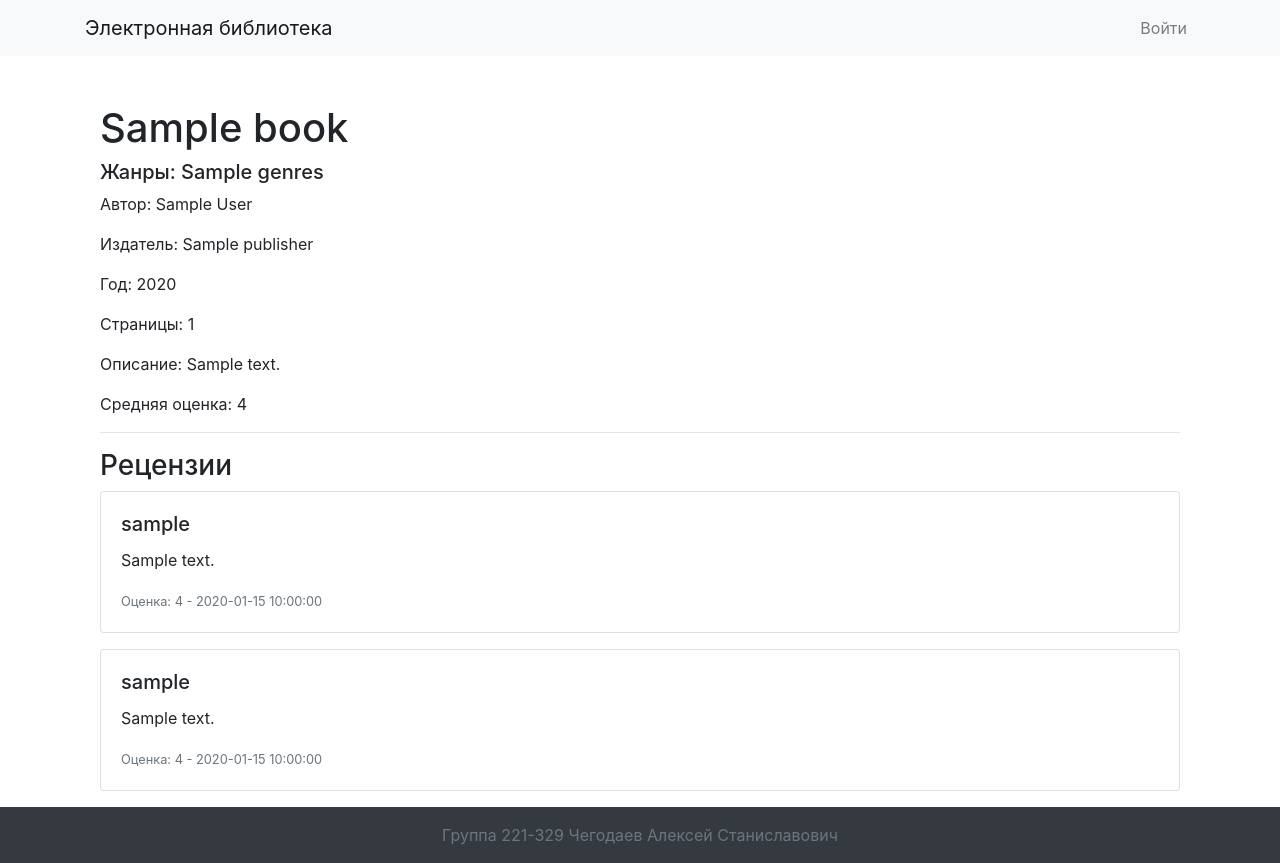
After one commit to Aluhug/webdev-exam-2024-2, a Flask app: template templates/view_book.html in a window 1280 px wide. The commit adds this page. Run offline with Flask 3, Linux system fonts and the light colour scheme; the template is opened without the code that fills it: most values are stand-ins (such as "Sample title", 1, 10 or a date in 2020); some libraries are stand-ins or nearby versions.

Commit message:
added add_book, add_review, increasedBD, added edit_book, edit_review with func

```diff
--- a/app.py
+++ b/app.py
@@ -50,7 +50,16 @@ def load_user(user_id):
 def admin_required(f):
     @wraps(f)
     def decorated_function(*args, **kwargs):
-        if not current_user.is_authenticated or current_user.role_id != 2:
+        if not current_user.is_authenticated or current_user.role_id != 1:
+            flash('У вас недостаточно прав для этого', 'danger')
+            return redirect(request.referrer or url_for('index'))
+        return f(*args, **kwargs)
+    return decorated_function
+
+def moderator_or_admin_required(f):
+    @wraps(f)
+    def decorated_function(*args, **kwargs):
+        if not current_user.is_authenticated or current_user.role_id not in [1, 2]:
             flash('У вас недостаточно прав для этого', 'danger')
             return redirect(request.referrer or url_for('index'))
         return f(*args, **kwargs)
@@ -66,7 +75,7 @@ def index(cursor):
 
     cursor.execute("""
         SELECT books.id, books.title, GROUP_CONCAT(genres.name SEPARATOR ', ') as genres, books.year,
-               COALESCE(AVG(reviews.rating), 0) as average_rating, COUNT(reviews.id) as review_count
+               COALESCE(ROUND(AVG(reviews.rating), 1), 0) as average_rating, COUNT(reviews.id) as review_count
         FROM books
         LEFT JOIN book_genres ON books.id = book_genres.book_id
         LEFT JOIN genres ON book_genres.genre_id = genres.id
@@ -126,5 +135,166 @@ def logout():
     flash('Вы успешно вышли из системы', 'success')
     return redirect(url_for('index'))
 
+# Добавление книги (администратор)
+@app.route('/add_book', methods=['GET', 'POST'])
+@login_required
+@admin_required
+@db_operation
+def add_book(cursor):
+    if request.method == 'POST':
+        title = request.form['title']
+        description = request.form['description']
+        year = request.form['year']
+        publisher = request.form['publisher']
+        author = request.form['author']
+        pages = request.form['pages']
+        cover_id = request.form['cover_id']
+
+        cursor.execute("""
+            INSERT INTO books (title, description, year, publisher, author, pages, cover_id)
+            VALUES (%s, %s, %s, %s, %s, %s, %s)
+        """, (title, description, year, publisher, author, pages, cover_id))
+        flash('Книга успешно добавлена', 'success')
+        return redirect(url_for('index'))
+    return render_template('add_book.html')
+
+# Редактирование книги (администратор и модератор)
+@app.route('/edit_book/<int:book_id>', methods=['GET', 'POST'])
+@login_required
+@db_operation
+def edit_book(cursor, book_id):
+    if current_user.role_id not in [1, 2]:
+        flash('У вас недостаточно прав для выполнения данного действия', 'danger')
+        return redirect(url_for('index'))
+
+    cursor.execute("SELECT * FROM books WHERE id = %s", (book_id,))
+    book = cursor.fetchone()
+    if not book:
+        flash('Книга не найдена', 'danger')
+        return redirect(url_for('index'))
+
+    if request.method == 'POST':
+        title = request.form['title']
+        description = request.form['description']
+        year = request.form['year']
+        publisher = request.form['publisher']
+        author = request.form['author']
+        pages = request.form['pages']
+        cover_id = request.form['cover_id']
+
+        cursor.execute("""
+            UPDATE books
+            SET title=%s, description=%s, year=%s, publisher=%s, author=%s, pages=%s, cover_id=%s
+            WHERE id=%s
+        """, (title, description, year, publisher, author, pages, cover_id, book_id))
+        flash('Книга успешно отредактирована', 'success')
+        return redirect(url_for('index'))
+    return render_template('edit_book.html', book=book)
+
+# Удаление книги (администратор)
+@app.route('/delete_book/<int:book_id>', methods=['POST'])
+@login_required
+@admin_required
+@db_operation
+def delete_book(cursor, book_id):
+    cursor.execute("SELECT title FROM books WHERE id = %s", (book_id,))
+    book = cursor.fetchone()
+    if not book:
+        flash('Книга не найдена', 'danger')
+        return redirect(url_for('index'))
+
+    cursor.execute("DELETE FROM books WHERE id = %s", (book_id,))
+    flash(f'Книга "{book.title}" успешно удалена', 'success')
+    return redirect(url_for('index'))
+
+# Просмотр книги
+@app.route('/view_book/<int:book_id>')
+@db_operation
+def view_book(cursor, book_id):
+    cursor.execute("""
+        SELECT books.*, GROUP_CONCAT(genres.name SEPARATOR ', ') as genres,
+               COALESCE(ROUND(AVG(reviews.rating), 1), 0) as average_rating
+        FROM books
+        LEFT JOIN book_genres ON books.id = book_genres.book_id
+        LEFT JOIN genres ON book_genres.genre_id = genres.id
+        LEFT JOIN reviews ON books.id = reviews.book_id
+        WHERE books.id = %s
+        GROUP BY books.id
+    """, (book_id,))
+    book = cursor.fetchone()
+    if not book:
+        flash('Книга не найдена', 'danger')
+        return redirect(url_for('index'))
+
+    cursor.execute("""
+        SELECT reviews.*, users.username
+        FROM reviews
+        LEFT JOIN users ON reviews.user_id = users.id
+        WHERE reviews.book_id = %s
+    """, (book_id,))
+    reviews = cursor.fetchall()
+
+    user_review = None
+    if current_user.is_authenticated:
+        cursor.execute("""
+            SELECT * FROM reviews
+            WHERE book_id = %s AND user_id = %s
+        """, (book_id, current_user.id))
+        user_review = cursor.fetchone()
+
+    return render_template('view_book.html', book=book, reviews=reviews, user_review=user_review)
+
+# Добавление рецензии (пользователь)
+@app.route('/add_review/<int:book_id>', methods=['GET', 'POST'])
+@login_required
+@db_operation
+def add_review(cursor, book_id):
+    cursor.execute("""
+        SELECT * FROM reviews
+        WHERE book_id = %s AND user_id = %s
+    """, (book_id, current_user.id))
+    review = cursor.fetchone()
+
+    if review:
+        flash('Вы уже написали рецензию на эту книгу', 'warning')
+        return redirect(url_for('view_book', book_id=book_id))
+
+    if request.method == 'POST':
+        rating = request.form['rating']
+        text = request.form['text']
+
+        cursor.execute("""
+            INSERT INTO reviews (book_id, user_id, rating, text)
+            VALUES (%s, %s, %s, %s)
+        """, (book_id, current_user.id, rating, text))
+        flash('Рецензия успешно добавлена', 'success')
+        return redirect(url_for('view_book', book_id=book_id))
+    return render_template('add_review.html', book_id=book_id)
+
+# Редактирование рецензии (модератор или администратор)
+@app.route('/edit_review/<int:review_id>', methods=['GET', 'POST'])
+@login_required
+@moderator_or_admin_required
+@db_operation
+def edit_review(cursor, review_id):
+    cursor.execute("SELECT * FROM reviews WHERE id = %s", (review_id,))
+    review = cursor.fetchone()
+    if not review:
+        flash('Рецензия не найдена', 'danger')
+        return redirect(url_for('index'))
+
+    if request.method == 'POST':
+        rating = request.form['rating']
+        text = request.form['text']
+
+        cursor.execute("""
+            UPDATE reviews
+            SET rating=%s, text=%s
+            WHERE id=%s
+        """, (rating, text, review_id))
+        flash('Рецензия успешно отредактирована', 'success')
+        return redirect(url_for('view_book', book_id=review.book_id))
+    return render_template('edit_review.html', review=review)
+
 if __name__ == '__main__':
     app.run(debug=True)
--- a/templates/base.html
+++ b/templates/base.html
@@ -22,7 +22,7 @@
                 <ul class="navbar-nav ml-auto">
                     {% if current_user.is_authenticated %}
                         <li class="nav-item">
-                            <a class="nav-link" href="{{ url_for('profile') }}">{{ current_user.first_name }} {{ current_user.last_name }}</a>
+                            <span class="nav-link">{{ current_user.first_name }} {{ current_user.last_name }}</span>
                         </li>
                         <li class="nav-item">
                             <a class="nav-link" href="{{ url_for('logout') }}">Выйти</a>
@@ -49,7 +49,7 @@
 
     <footer class="mt-auto py-3 bg-dark text-light">
         <div class="container text-center">
-            <span class="text-muted">Группа 221-329, Чегодаев Алексей Станиславович</span>
+            <span class="text-muted">Группа 221-329 Чегодаев Алексей Станиславович</span>
         </div>
     </footer>
 
--- /dev/null
+++ b/templates/view_book.html
@@ -0,0 +1,39 @@
+{% extends 'base.html' %}
+{% block title %}{{ book.title }}{% endblock %}
+{% block content %}
+    <div class="container mt-5">
+        <h1>{{ book.title }}</h1>
+        <h5>Жанры: {{ book.genres }}</h5>
+        <p>Автор: {{ book.author }}</p>
+        <p>Издатель: {{ book.publisher }}</p>
+        <p>Год: {{ book.year }}</p>
+        <p>Страницы: {{ book.pages }}</p>
+        <p>Описание: {{ book.description }}</p>
+        <p>Средняя оценка: {{ book.average_rating }}</p>
+        <hr>
+        <h3>Рецензии</h3>
+        {% for review in reviews %}
+            <div class="card mb-3">
+                <div class="card-body">
+                    <h5 class="card-title">{{ review.username }}</h5>
+                    <p class="card-text">{{ review.text }}</p>
+                    <p class="card-text"><small class="text-muted">Оценка: {{ review.rating }} - {{ review.created_at }}</small></p>
+                    {% if current_user.is_authenticated and current_user.role_id in [1, 2] %}
+                        <a href="{{ url_for('edit_review', review_id=review.id) }}" class="btn btn-warning">Редактировать</a>
+                    {% endif %}
+                </div>
+            </div>
+        {% endfor %}
+        {% if current_user.is_authenticated and not user_review %}
+            <a href="{{ url_for('add_review', book_id=book.id) }}" class="btn btn-primary">Написать рецензию</a>
+        {% elif user_review %}
+            <div class="card mb-3">
+                <div class="card-body">
+                    <h5 class="card-title">{{ user_review.username }}</h5>
+                    <p class="card-text">{{ user_review.text }}</p>
+                    <p class="card-text"><small class="text-muted">Оценка: {{ user_review.rating }} - {{ user_review.created_at }}</small></p>
+                </div>
+            </div>
+        {% endif %}
+    </div>
+{% endblock %}
```
Also changed, not shown: templates/add_book.html (added, +36 -0 lines), templates/add_review.html (added, +25 -0 lines), templates/edit_book.html (added, +36 -0 lines), templates/edit_review.html (added, +25 -0 lines), templates/index.html (+19 -1 lines), templates/books.html (deleted).
